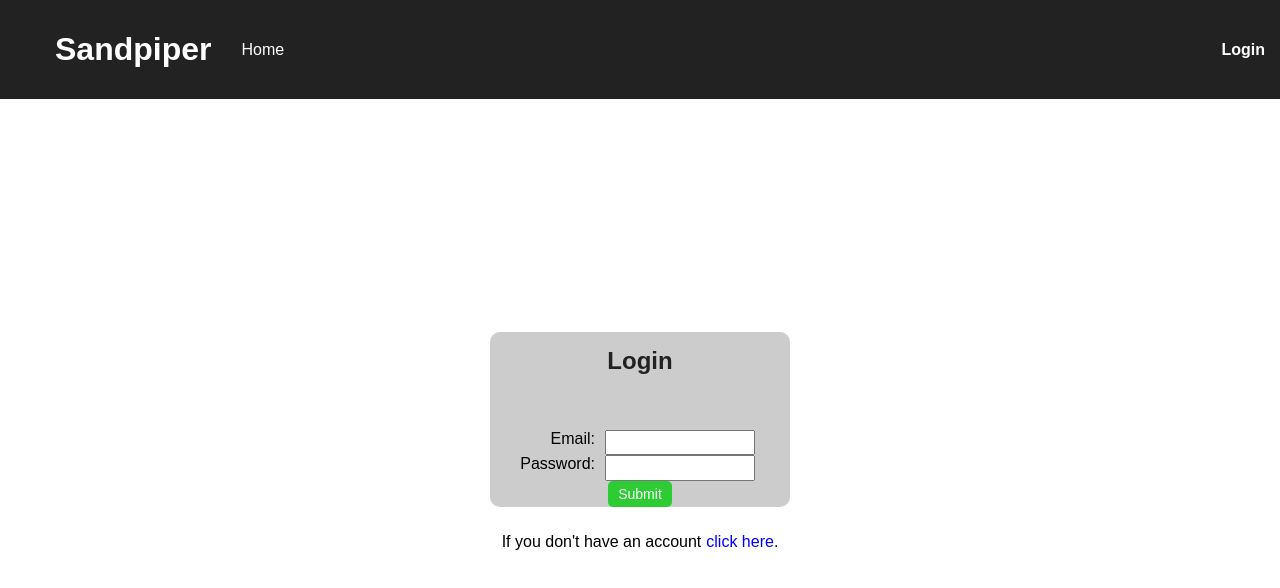
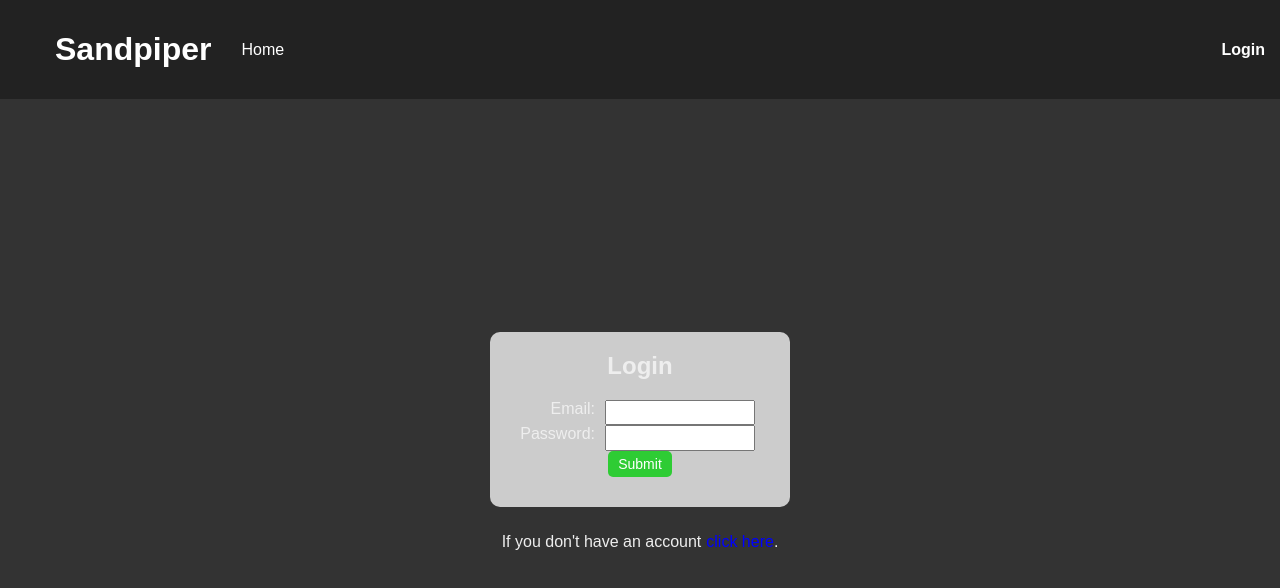
Before and after one commit to Olyve/SandPiper, a React (Create React App) app in the folder sandpiper-frontend/: page /login in a window 1280 px wide. Shown: the top 588 px of the page. Built offline with nearby package versions, Linux system fonts and the light colour scheme.

Commit message:
Recolor begins; fixed an h2 in obscure area recoloring things

```diff
--- a/sandpiper-frontend/src/App.css
+++ b/sandpiper-frontend/src/App.css
@@ -36,6 +36,8 @@
     display: flex;
     flex-direction: column;
     flex: 1;
+    background-color: #333;
+    color: #EEE;
 }
 
 .nav-item {
--- a/sandpiper-frontend/src/components/Auth/Signup/Signup.css
+++ b/sandpiper-frontend/src/components/Auth/Signup/Signup.css
@@ -66,7 +66,7 @@
   outline: none;
 }
 
-h2 {
+.signup h2 {
   flex: 1;
   color: #222;
   margin: 15px 0 10px 0;
```
Also changed, not shown: 1 other file (tests, documents, lock files or other folders).
